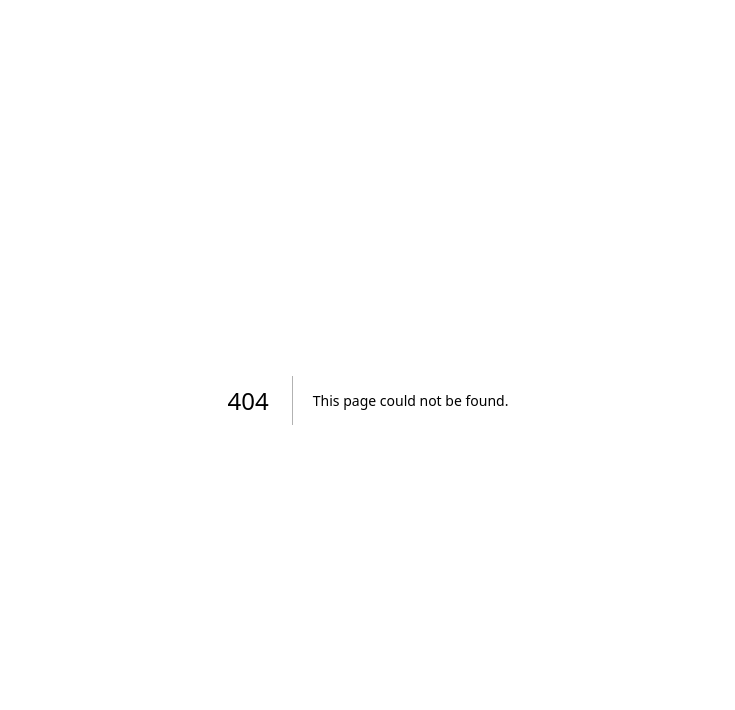
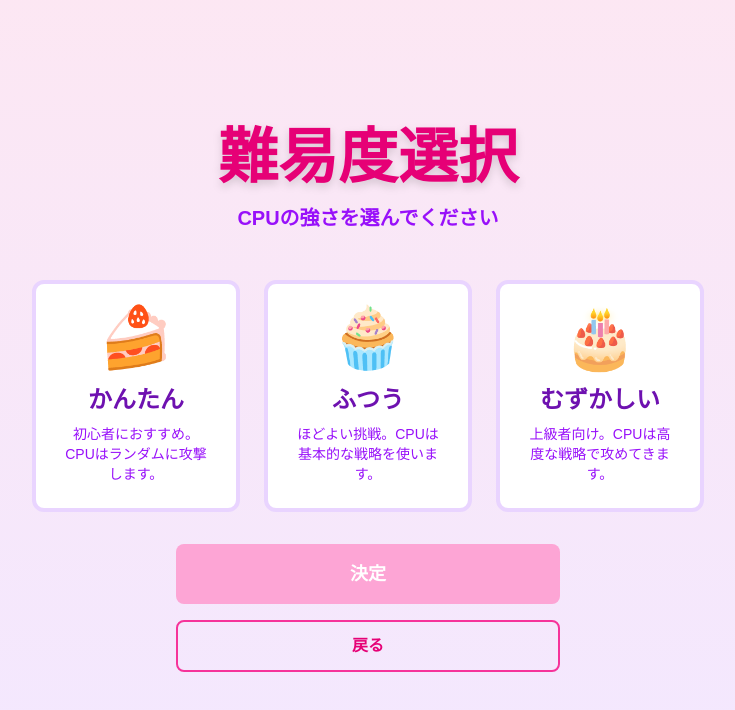
Before and after one commit to Nakako0281/SweetsShipStrike, a Next.js app: page /cpu-difficulty in a window 1280 px wide. Before the commit this address had no page. Shown: the top 710 px of the page, without its empty margins (272-1007 px from the left). Built offline with nearby package versions, Linux system fonts and the light colour scheme.

Commit message:
feat: CPU難易度選択画面を追加
- 3段階の難易度選択 (easy/normal/hard)
- 各難易度の説明表示
- Framer Motionアニメーション
- モード選択から難易度選択への遷移を追加

```diff
--- /dev/null
+++ b/src/app/cpu-difficulty/page.tsx
@@ -0,0 +1,113 @@
+'use client';
+
+import React, { useState } from 'react';
+import { useRouter } from 'next/navigation';
+import { motion } from 'framer-motion';
+import Button from '@/components/ui/Button';
+import type { CPUDifficulty } from '@/types/game';
+
+/**
+ * CPU難易度選択画面
+ * CPU対戦時の難易度を選択
+ */
+export default function CPUDifficultyPage() {
+  const router = useRouter();
+  const [selectedDifficulty, setSelectedDifficulty] = useState<CPUDifficulty | null>(null);
+
+  const difficulties: Array<{
+    level: CPUDifficulty;
+    name: string;
+    description: string;
+    icon: string;
+  }> = [
+    {
+      level: 'easy',
+      name: 'かんたん',
+      description: '初心者におすすめ。CPUはランダムに攻撃します。',
+      icon: '🍰',
+    },
+    {
+      level: 'normal',
+      name: 'ふつう',
+      description: 'ほどよい挑戦。CPUは基本的な戦略を使います。',
+      icon: '🧁',
+    },
+    {
+      level: 'hard',
+      name: 'むずかしい',
+      description: '上級者向け。CPUは高度な戦略で攻めてきます。',
+      icon: '🎂',
+    },
+  ];
+
+  const handleConfirm = () => {
+    if (!selectedDifficulty) return;
+    router.push(`/character-select?mode=cpu&difficulty=${selectedDifficulty}`);
+  };
+
+  const handleBack = () => {
+    router.push('/mode-select');
+  };
+
+  return (
+    <div className="min-h-screen flex flex-col items-center justify-center bg-gradient-to-b from-pink-100 to-purple-100 p-4">
+      <motion.div
+        initial={{ opacity: 0, y: -20 }}
+        animate={{ opacity: 1, y: 0 }}
+        className="text-center mb-12"
+      >
+        <h1 className="text-4xl md:text-6xl font-bold text-pink-600 mb-4 drop-shadow-lg">
+          難易度選択
+        </h1>
+        <p className="text-lg md:text-xl text-purple-600 font-semibold">
+          CPUの強さを選んでください
+        </p>
+      </motion.div>
+
+      <div className="w-full max-w-2xl mb-8">
+        <div className="grid grid-cols-1 md:grid-cols-3 gap-6">
+          {difficulties.map((difficulty, index) => (
+            <motion.button
+              key={difficulty.level}
+              initial={{ opacity: 0, y: 20 }}
+              animate={{ opacity: 1, y: 0 }}
+              transition={{ delay: index * 0.1 }}
+              onClick={() => setSelectedDifficulty(difficulty.level)}
+              className={`p-6 rounded-xl border-4 transition-all duration-200 ${
+                selectedDifficulty === difficulty.level
+                  ? 'border-pink-500 bg-pink-50 shadow-xl scale-105'
+                  : 'border-purple-200 bg-white hover:border-purple-300 hover:shadow-lg'
+              }`}
+            >
+              <div className="text-6xl mb-4">{difficulty.icon}</div>
+              <h3 className="text-2xl font-bold text-purple-800 mb-2">{difficulty.name}</h3>
+              <p className="text-sm text-purple-600">{difficulty.description}</p>
+              {selectedDifficulty === difficulty.level && (
+                <div className="mt-4 text-pink-500 font-bold text-lg">✓ 選択中</div>
+              )}
+            </motion.button>
+          ))}
+        </div>
+      </div>
+
+      <motion.div
+        initial={{ opacity: 0 }}
+        animate={{ opacity: 1 }}
+        transition={{ delay: 0.4 }}
+        className="flex flex-col gap-4 w-full max-w-sm"
+      >
+        <Button
+          onClick={handleConfirm}
+          variant="primary"
+          size="lg"
+          disabled={!selectedDifficulty}
+        >
+          決定
+        </Button>
+        <Button onClick={handleBack} variant="ghost" size="md">
+          戻る
+        </Button>
+      </motion.div>
+    </div>
+  );
+}
--- a/src/app/mode-select/page.tsx
+++ b/src/app/mode-select/page.tsx
@@ -23,7 +23,7 @@ export default function ModeSelectPage() {
   };
 
   const handleCpuBattle = () => {
-    router.push('/character-select?mode=cpu');
+    router.push('/cpu-difficulty');
   };
 
   const handleBack = () => {
```
Also changed, not shown: .claude/settings.local.json, 1 other file (tests, documents, lock files or other folders).
